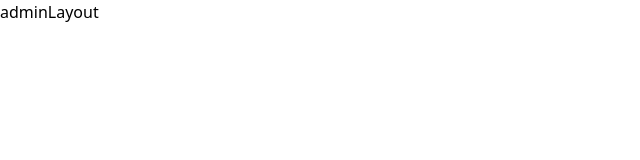
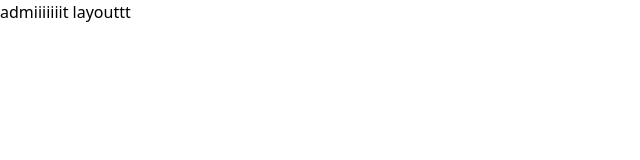
Before and after one commit to Ahmed-Elmalah/Resto-POS, a React (Vite) app: page /admin in a window 1280 px wide. Shown: the top 160 px of the page, without its empty margins (0-640 px from the left). Built offline with nearby package versions, Linux system fonts and the light colour scheme.

Commit message:
fix deploy error 2

```diff
--- a/src/layouts/AdminLayout.jsx
+++ b/src/layouts/AdminLayout.jsx
@@ -2,6 +2,6 @@ import React from 'react'
 
 export default function AdminLayout() {
   return (
-    <div>adminLayout</div>
+    <div>admiiiiiiit layouttt</div>
   )
 }
```
Also changed, not shown: src/App.jsx (+3 -4 lines).
